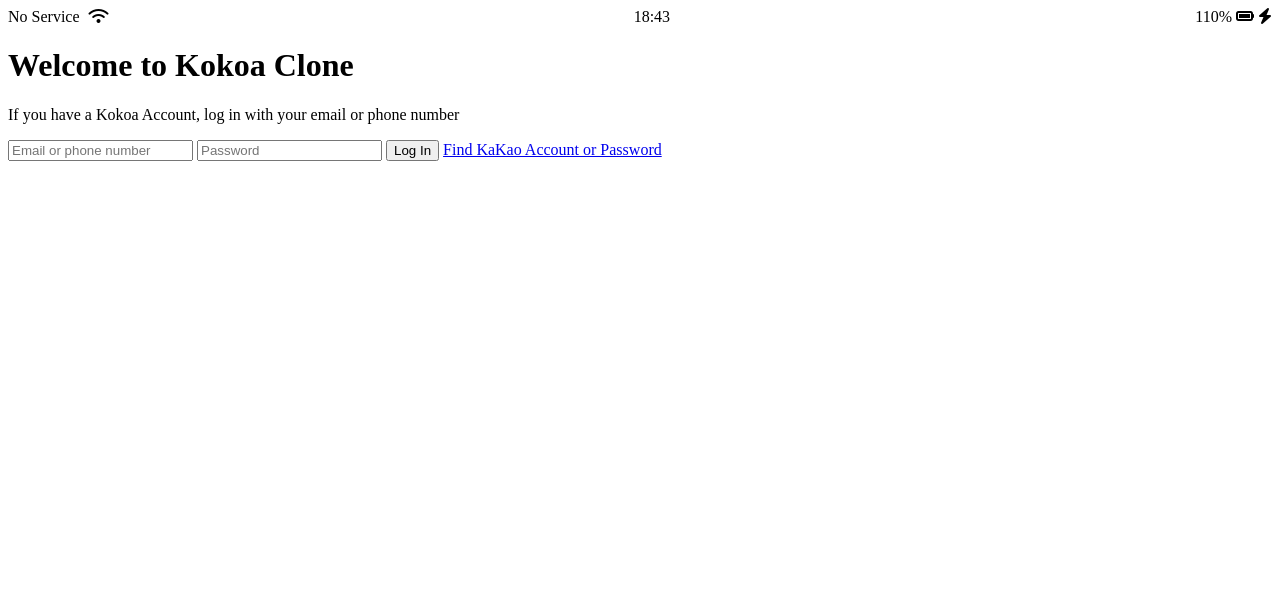
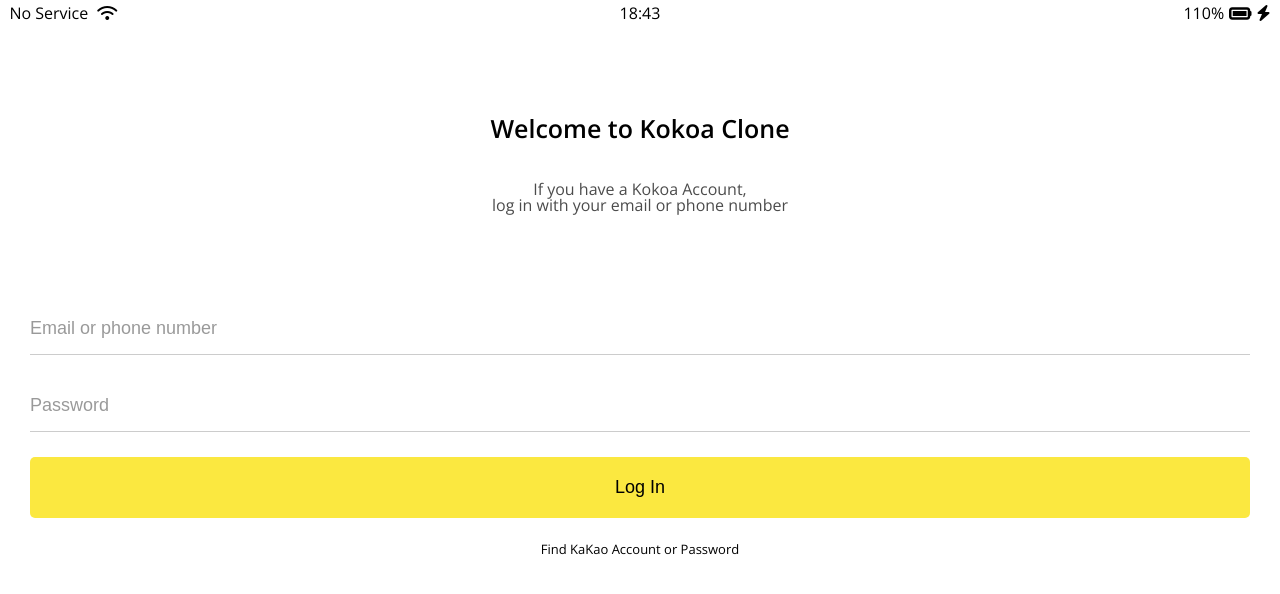
Before and after one commit to gooksu3/kokoa-clone-2020, a plain HTML site: page index.html in a window 1280 px wide. Drawn offline with nearby package versions, Linux system fonts and the light colour scheme.

Commit message:
create friends html etc.

```diff
--- /dev/null
+++ b/css/navigation-bar.css
@@ -0,0 +1,9 @@
+.navigation-bar{
+    display:flex;
+    flex-direction: row;
+    justify-content: space-between;
+}
+.navigation-bar__title{
+    font-weight: 600;
+    font-size:20px;
+}
--- /dev/null
+++ b/css/reset.css
@@ -0,0 +1,51 @@
+/* http://meyerweb.com/eric/tools/css/reset/
+   v2.0 | 20110126
+   License: none (public domain)
+*/
+
+html, body, div, span, applet, object, iframe,
+h1, h2, h3, h4, h5, h6, p, blockquote, pre,
+a, abbr, acronym, address, big, cite, code,
+del, dfn, em, img, ins, kbd, q, s, samp,
+small, strike, strong, sub, sup, tt, var,
+b, u, i, center,
+dl, dt, dd, ol, ul, li,
+fieldset, form, label, legend,
+table, caption, tbody, tfoot, thead, tr, th, td,
+article, aside, canvas, details, embed,
+figure, figcaption, footer, header, hgroup,
+menu, nav, output, ruby, section, summary,
+time, mark, audio, video {
+	margin: 0;
+	padding: 0;
+	border: 0;
+	font-size: 100%;
+	font: inherit;
+	vertical-align: baseline;
+}
+/* HTML5 display-role reset for older browsers */
+article, aside, details, figcaption, figure,
+footer, header, hgroup, menu, nav, section {
+	display: block;
+}
+body {
+	line-height: 1;
+}
+ol, ul {
+	list-style: none;
+}
+blockquote, q {
+	quotes: none;
+}
+blockquote:before, blockquote:after,
+q:before, q:after {
+	content: '';
+	content: none;
+}
+table {
+	border-collapse: collapse;
+	border-spacing: 0;
+}
+input:focus{
+	outline:none;
+}
--- /dev/null
+++ b/css/status-bar.css
@@ -0,0 +1,24 @@
+.status-bar{
+    display:flex;
+    justify-content: center;
+    padding:5px 3px;
+}
+.status-bar__column{
+    width:33%;
+}
+.status-bar__column:first-child span{
+    margin-right:5px;
+
+}
+.status-bar__column:nth-child(2){
+    display:flex;
+    justify-content: center;
+}
+.status-bar__column:last-child{
+    display:flex;
+    justify-content: flex-end;
+    align-items: center;
+}
+.status-bar .fa-battery-full{
+    margin:0px 5px;
+}
--- a/css/styles.css
+++ b/css/styles.css
@@ -1,8 +1,58 @@
-.status-bar{
+@import url('https://fonts.googleapis.com/css2?family=Open+Sans:wght@400;600&display=swap');
+@import "reset.css";
+@import "status-bar.css";
+@import "navigation-bar.css";
+@import "variables.css";
+
+body{
+    font-family:"Open Sans", 'Arial Narrow', Arial, sans-serif;
+}
+.welcome-header{
+    margin:90px 0px;
+    text-align:center;
     display:flex;
-    justify-content: space-between;
+    flex-direction: column;
+    align-items: center;
 }
-
-.status-bar__column:first-child span{
-    margin-right:5px;
+.welcome-header__title{
+    margin-bottom:40px;
+    font-size: 25px;
+    font-weight:600;
 }
+.welcome-header__text{
+    width:60%;
+    opacity:0.7;
+}
+#login-form{
+    display:flex;
+    flex-direction: column;
+    margin:0px 30px;
+}
+#login-form input{
+    padding:15px 0px;
+    border:none;
+    font-size:18px;
+    margin-bottom:25px;
+}
+#login-form input:not([type="submit"]){
+    border-bottom:1px solid rgba(0,0,0,0.2);
+    transition:border-color 0.3s ease-in-out;
+}
+#login-form input::placeholder{
+    color:rgba(0,0,0,0.4);
+}
+#login-form input:focus{
+    border-color:var(--yellow);
+}
+#login-form input[type="submit"]{
+    background-color: var(--yellow);
+    cursor:pointer;
+    padding:20px 0px;
+    border-radius: 5px;
+}
+#login-form a{
+    text-align:center;
+    text-decoration:none;
+    color:inherit;
+    font-size:13px;
+}
--- /dev/null
+++ b/css/variables.css
@@ -0,0 +1,3 @@
+:root{
+    --yellow:#FBE840;
+}
--- a/index.html
+++ b/index.html
@@ -17,15 +17,15 @@
         </div>
         <div class="status-bar__column">
             <span>110%</span>
-            <i class="fa-solid fa-battery-full"></i>
+            <i class="fa-solid fa-battery-full fa-lg"></i>
             <i class="fa-solid fa-bolt"></i>
         </div>
     </div>
     <header class="welcome-header">
         <h1 class="welcome-header__title">Welcome to Kokoa Clone</h1>
-        <p class="welcome-header__text">If you have a Kokoa Account, log in with your email or phone number</p>
+        <p class="welcome-header__text">If you have a Kokoa Account,<br>log in with your email or phone number</p>
     </header>
-    <form if="login-form">
+    <form id="login-form">
         <input type="text" placeholder="Email or phone number"/>
         <input type="password" placeholder="Password"/>
         <input type="submit" value="Log In" />
```
Also changed, not shown: friends.html (added, +59 -0 lines), img/my-picture.jpg (added).
